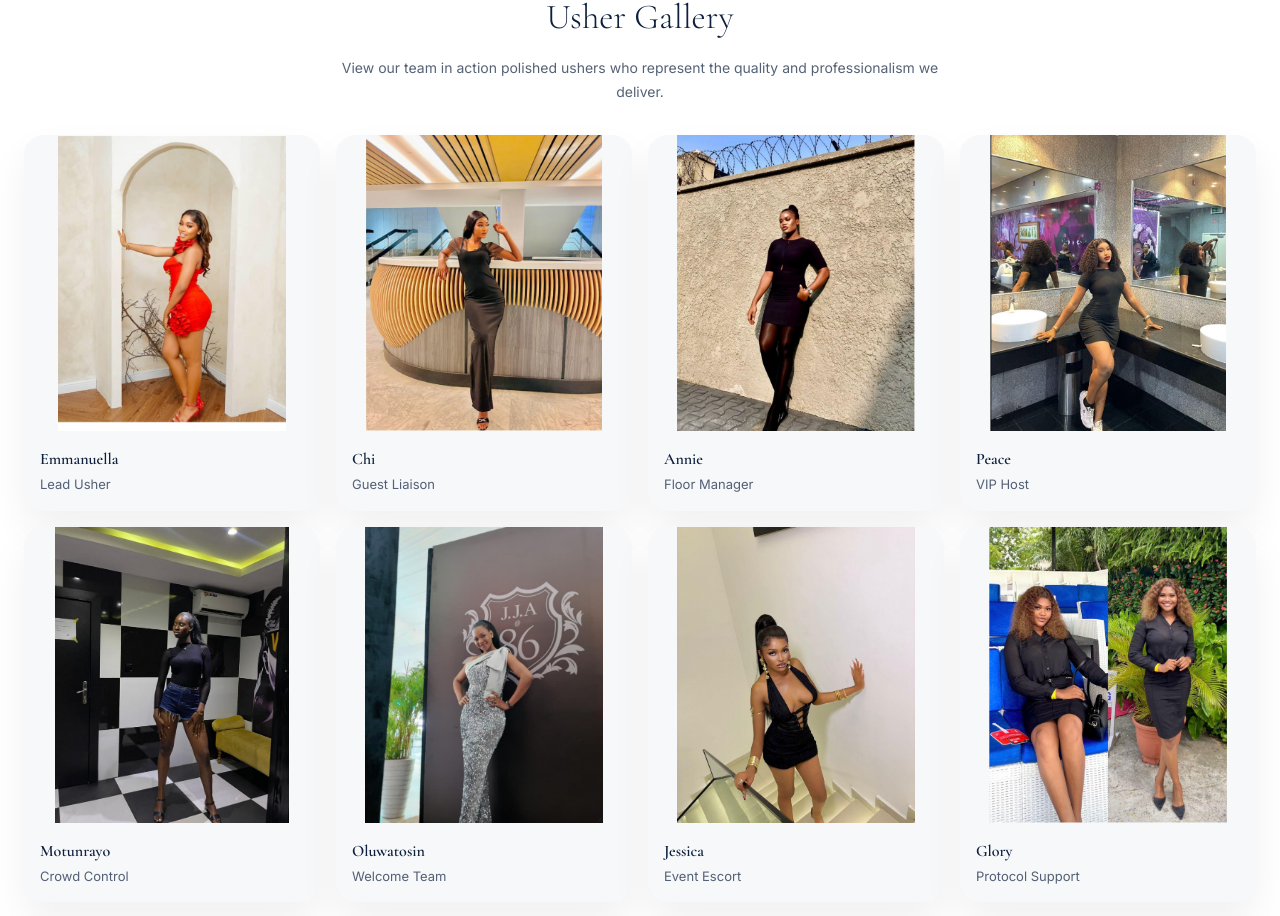
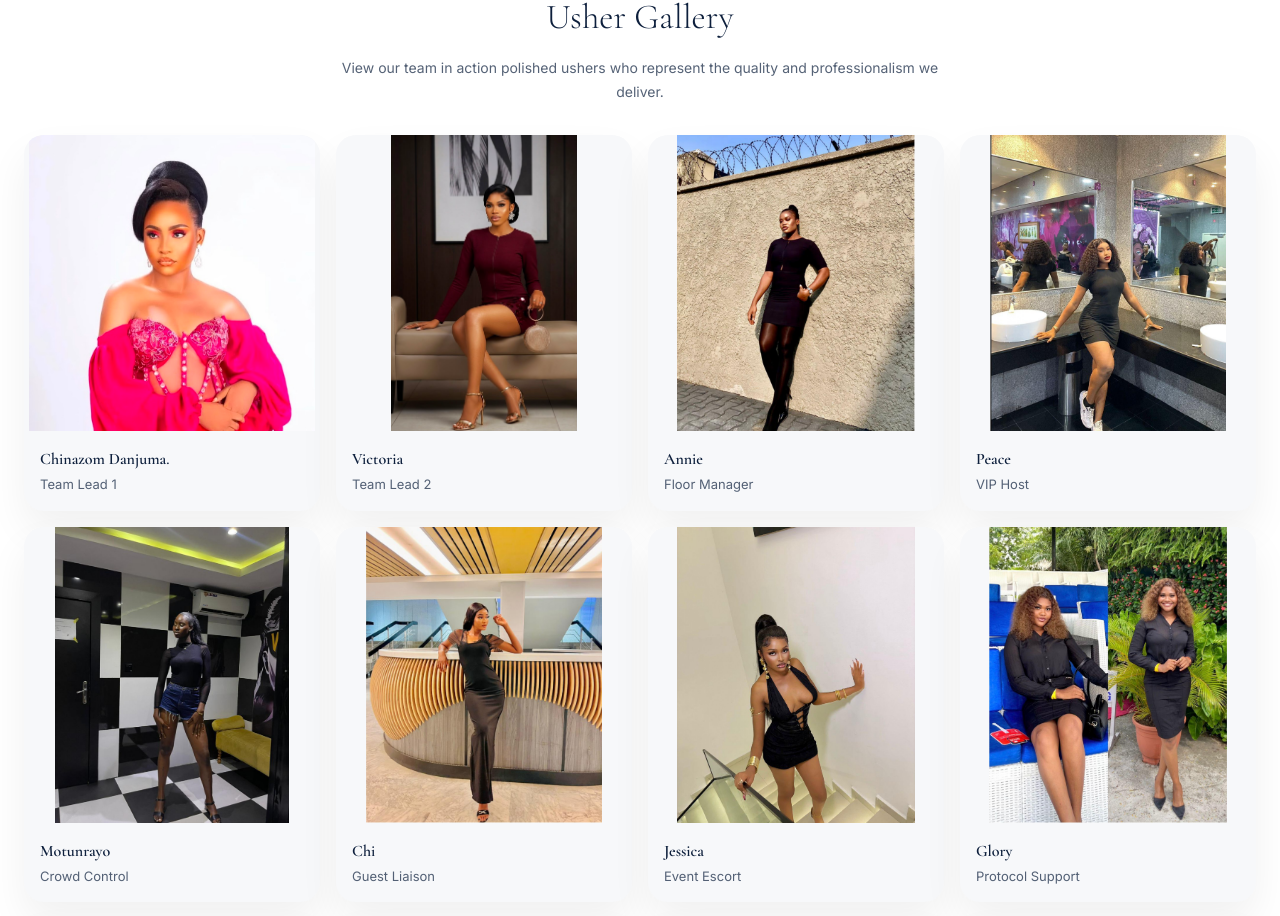
Before and after one commit to iOtele/git-vggl, a Next.js app: page / in a window 1280 px wide. Shown: the part 3406-4322 px from the top of the page. Built offline with nearby package versions, Linux system fonts and the light colour scheme.

Commit message:
swapped the pictures for team lead and  head of Talent

```diff
--- a/app/components/OurTeam.tsx
+++ b/app/components/OurTeam.tsx
@@ -17,10 +17,10 @@ const team = [
     img: "grace.jpeg",
   },
   {
-    name: "Chinazom Danjuma",
+    name: "  Emmanuella",
     role: "Head of Talent",
     bio: "Leads casting, training and talent development.",
-    img: "danjuma.jpeg",
+    img: "    emmanuella.jpg",
   },
   {
     name: "Kelvin Adebisi",
@@ -32,12 +32,17 @@ const team = [
 
 const gallery = [
   {
-    name: "Emmanuella",
-    role: "Lead Usher",
+    name: "Chinazom Danjuma. ",
+    role: "Team Lead 1",
     color: "#0D1F3C",
-    img: "emmanuella.jpg",
+    img: "danjuma.jpeg",
   },
-  { name: "Chi", role: "Guest Liaison", color: "#E87722", img: "chi.jpg" },
+  {
+    name: "Victoria",
+    role: "Team Lead 2",
+    color: "#C45E0F",
+    img: "victoria_usher.jpeg",
+  },
   {
     name: "Annie",
     role: "Floor Manager",
@@ -52,10 +57,10 @@ const gallery = [
     img: "motunrayo.jpg",
   },
   {
-    name: "Oluwatosin",
-    role: "Welcome Team",
-    color: "#C45E0F",
-    img: "oluwatosin.jpg",
+    name: "Chi",
+    role: "Guest Liaison",
+    color: "#E87722",
+    img: "chi.jpg",
   },
   {
     name: "Jessica",
```
Also changed, not shown: public/victoria_usher.jpeg (added).
